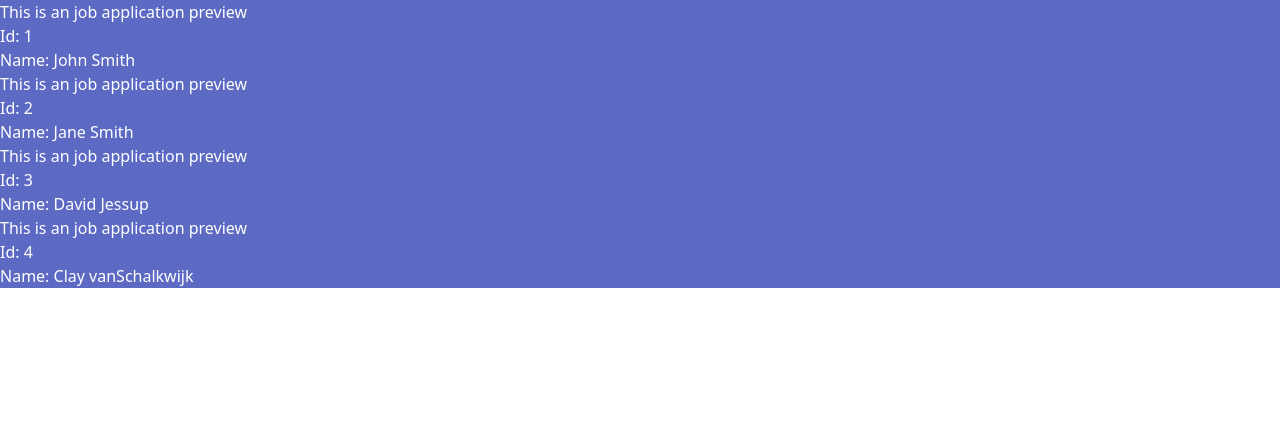
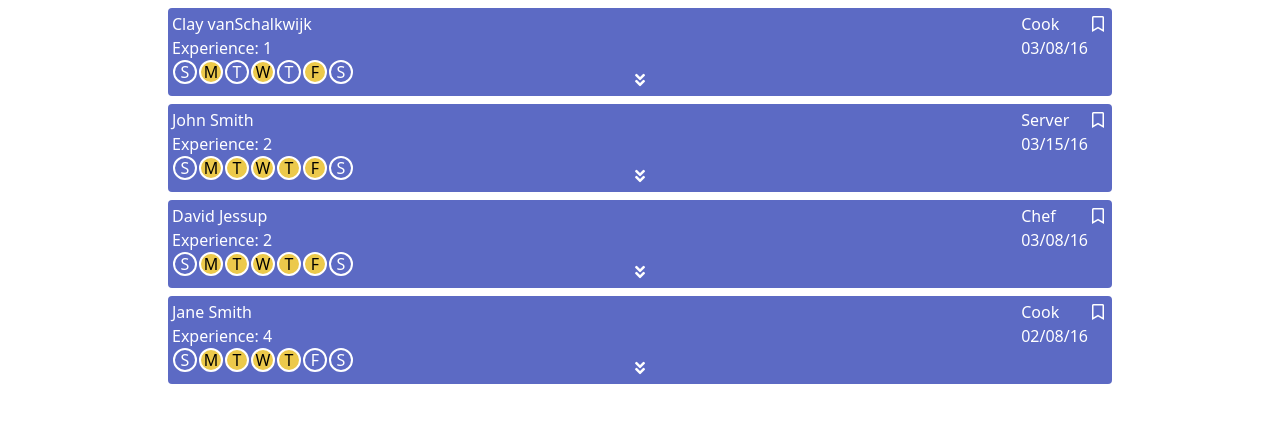
Before and after one commit to ShadowRonin/-Illuminate-Hourly, a Vue app: page / in a window 1280 px wide. Shown: the top 422 px of the page. Built offline with nearby package versions, Linux system fonts and the light colour scheme.

Commit message:
Added layout to application preview Added bookmarking

```diff
--- a/public/index.html
+++ b/public/index.html
@@ -5,6 +5,12 @@
     <meta http-equiv="X-UA-Compatible" content="IE=edge" />
     <meta name="viewport" content="width=device-width,initial-scale=1.0" />
     <link rel="icon" href="<%= BASE_URL %>favicon.ico" />
+    <link
+      rel="stylesheet"
+      href="https://use.fontawesome.com/releases/v5.8.2/css/all.css"
+      integrity="sha384-oS3vJWv+0UjzBfQzYUhtDYW+Pj2yciDJxpsK1OYPAYjqT085Qq/1cq5FLXAZQ7Ay"
+      crossorigin="anonymous"
+    />
     <title>jobboard</title>
   </head>
   <body>
--- a/src/components/ApplicationPreview.vue
+++ b/src/components/ApplicationPreview.vue
@@ -1,8 +1,65 @@
 <template>
-  <div class="bg-primary text-primary-text application-preview">
-    <h1>This is an job application preview</h1>
-    <h2>Id: {{ id }}</h2>
-    <h3>Name: {{ name }}</h3>
+  <div class="bg-primary text-primary-text m-2 p-1 rounded">
+    <div class="flex justify-between">
+      <div class="flex-grow">
+        <h2 title="name">{{name}}</h2>
+        <div class="experience">Experience: {{experience}}</div>
+      </div>
+
+      <div class="text-left">
+        <h1 title="Position">{{position}}</h1>
+        <span title="Applied On">{{applied}}</span>
+      </div>
+      <button
+        v-on:click="toggleBookmark()"
+        class="bookmark"
+        :title="bookmarked? 'Remove Bookmark': 'Bookmark'"
+      >
+        <i :class="{'fas fa-bookmark': bookmarked, 'far fa-bookmark': !bookmarked}"></i>
+      </button>
+    </div>
+    <div class="flex">
+      <div
+        class="dayOfWeek"
+        :class="{'dayOfWeekFilled': availability.Su}"
+        title="Availability Sunday"
+      >S</div>
+      <div
+        class="dayOfWeek"
+        :class="{'dayOfWeekFilled': availability.M}"
+        title="Availability Monday"
+      >M</div>
+      <div
+        class="dayOfWeek"
+        :class="{'dayOfWeekFilled': availability.T}"
+        title="Availability Tuesday"
+      >T</div>
+      <div
+        class="dayOfWeek"
+        :class="{'dayOfWeekFilled': availability.W}"
+        title="Availability Wednesday"
+      >W</div>
+      <div
+        class="dayOfWeek"
+        :class="{'dayOfWeekFilled': availability.Th}"
+        title="Availability Thursday"
+      >T</div>
+      <div
+        class="dayOfWeek"
+        :class="{'dayOfWeekFilled': availability.F}"
+        title="Availability Friday"
+      >F</div>
+      <div
+        class="dayOfWeek"
+        :class="{'dayOfWeekFilled': availability.S}"
+        title="Availability Saturday"
+      >S</div>
+    </div>
+    <div class="w-full flex justify-center -mt-4">
+      <button title="Show Details" v-on:click="expand()">
+        <i class="fas fa-angle-double-down text-l"></i>
+      </button>
+    </div>
   </div>
 </template>
 
@@ -13,13 +70,30 @@ export default {
     applicationId: Number
   },
   data: function() {
-    return JobApplicationData.find(
-      application => application.id === this.$props.applicationId
-    );
-  },
-  mounted: function() {}
+    return {
+      ...JobApplicationData.get().find(
+        application => application.id === this.$props.applicationId
+      ),
+      toggleBookmark: function() {
+        this.$data.bookmarked = !this.$data.bookmarked;
+        JobApplicationData.save();
+      }
+    };
+  }
 };
 </script>
 
 <style scoped>
+.dayOfWeek {
+  @apply mx-px text-center leading-tight rounded-full border-2 border-primary-text h-6 w-6;
+}
+.dayOfWeekFilled {
+  @apply bg-secondary text-secondary-text;
+}
+.bookmark {
+  @apply self-start mx-1;
+}
+button:focus {
+  outline: 0 !important;
+}
 </style>
--- a/src/data.js
+++ b/src/data.js
@@ -1,4 +1,18 @@
-export default [
+export default {
+  _data: null,
+  get: function() {
+    if (!this._data) {
+      this._data =
+        JSON.parse(localStorage.getItem("JobApplications")) || startingData;
+    }
+    return this._data;
+  },
+  save: function() {
+    return localStorage.setItem("JobApplications", JSON.stringify(this._data));
+  }
+};
+
+const startingData = [
   {
     id: 1,
     name: "John Smith",
@@ -12,7 +26,6 @@ export default [
       Th: 2,
       F: 1,
       S: 0,
-
       Su: 0
     },
     questions: [
@@ -20,7 +33,8 @@ export default [
         text: "Have you ever been convicted of a felony?",
         answer: "No"
       }
-    ]
+    ],
+    bookmarked: false
   },
   {
     id: 2,
@@ -42,7 +56,8 @@ export default [
         text: "Have you ever been convicted of a felony?",
         answer: "Yes"
       }
-    ]
+    ],
+    bookmarked: false
   },
   {
     id: 3,
@@ -56,7 +71,6 @@ export default [
       W: 2,
       Th: 2,
       F: 2,
-
       S: 0,
       Su: 0
     },
@@ -65,7 +79,8 @@ export default [
         text: "Are you authorized to work in the United States?",
         answer: "Yes"
       }
-    ]
+    ],
+    bookmarked: false
   },
   {
     id: 4,
@@ -87,6 +102,7 @@ export default [
         text: "Are you authorized to work in the United States?",
         answer: "Yes"
       }
-    ]
+    ],
+    bookmarked: false
   }
 ];
--- a/src/views/ApplicationDetails.vue
+++ b/src/views/ApplicationDetails.vue
@@ -10,7 +10,7 @@
 import JobApplicationData from "../data";
 export default {
   data: function() {
-    return JobApplicationData.find(
+    return JobApplicationData.get().find(
       application => application.id === this.$route.params.id
     );
   },
--- a/src/views/Home.vue
+++ b/src/views/Home.vue
@@ -1,7 +1,11 @@
 <template>
-  <div>
-    <div v-for="application in applications" v-bind:key="application.id" class="bg-purple">
-      <ApplicationPreview class="preview" :applicationId="application.id"/>
+  <div class="w-full flex justify-center">
+    <div class="w-3/4">
+      <ApplicationPreview
+        v-for="application in applications"
+        v-bind:key="application.id"
+        :applicationId="application.id"
+      />
     </div>
   </div>
 </template>
@@ -17,8 +21,54 @@ export default {
   },
   data: function() {
     return {
-      applications: JobApplicationData
+      applications: JobApplicationData.get(),
+      filterString: "",
+      filterApplications() {
+        this.applications = JobApplicationData.get().sort;
+      },
+      sortKey: "experience",
+      sortAscending: true,
+      sortApplications() {
+        const sortKey = this.sortKey;
+        switch (sortKey) {
+          case "availability":
+            this.applications = this.applications.sort((a, b) => {
+              const totalA = Object.values(a[sortKey]).reduce(
+                (sum, el) => sum + Math.min(1, el)
+              );
+              const totalB = Object.values(b[sortKey]).reduce(
+                (sum, el) => sum + Math.min(1, el)
+              );
+              return totalA - totalB;
+            });
+            break;
+          case "applied":
+            this.applications = this.applications.sort(
+              (a, b) => new Date(a[sortKey]) - new Date(b[sortKey])
+            );
+            break;
+          case "id":
+          case "experience":
+            this.applications = this.applications.sort(
+              (a, b) => a[sortKey] - b[sortKey]
+            );
+            break;
+          case "name":
+          case "position":
+          default:
+            this.applications = this.applications.sort((a, b) =>
+              a[sortKey].localCompare(b[sortKey])
+            );
+        }
+
+        if (!this.sortAscending) {
+          this.applications.reverse();
+        }
+      }
     };
+  },
+  mounted: function() {
+    this.$data.sortApplications();
   }
 };
 </script>
```
